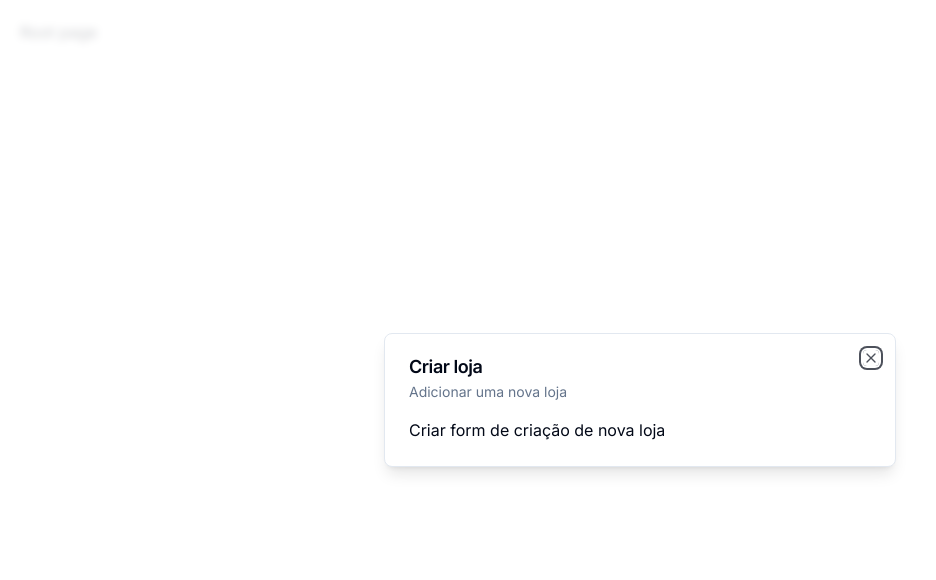
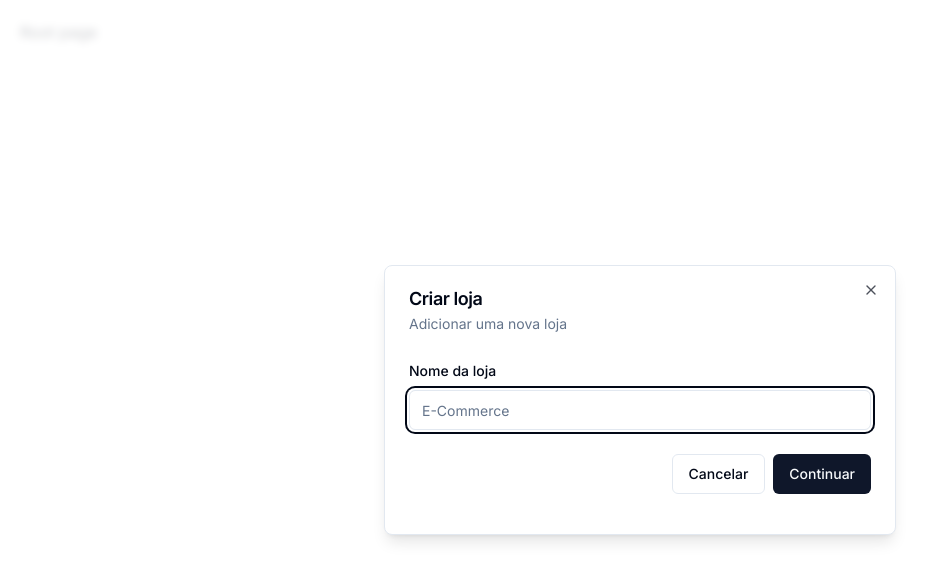
Before and after one commit to arthur-dias/ecomm-admin, a Next.js app: page / in a window 1280 px wide. Shown: the top 580 px of the page, without its empty margins (0-936 px from the left). Built offline with nearby package versions, Linux system fonts and the light colour scheme.

Commit message:
Created form on modal component

```diff
--- a/components/modals/storeModal.tsx
+++ b/components/modals/storeModal.tsx
@@ -1,10 +1,40 @@
 'use client'
 
+import * as z from 'zod'
+import { zodResolver } from '@hookform/resolvers/zod'
+import { useForm } from 'react-hook-form'
 import { useStoreModal } from '@/hooks/useStoreModal'
 import { Modal } from '@/components/ui/modal'
+import {
+  Form,
+  FormControl,
+  FormField,
+  FormItem,
+  FormLabel,
+  FormMessage,
+} from '@/components/ui/form'
+import { Input } from '@/components/ui/input'
+import { Button } from '@/components/ui/button'
+
+const formSchema = z.object({
+  name: z.string().min(1, {
+    message: 'Escreva o nome da sua loja para continuar',
+  }),
+})
 
 export const StoreModal = () => {
   const storeModal = useStoreModal()
+
+  const form = useForm<z.infer<typeof formSchema>>({
+    resolver: zodResolver(formSchema),
+    defaultValues: {
+      name: '',
+    },
+  })
+
+  const onSubmit = async (values: z.infer<typeof formSchema>) => {
+    console.log(values)
+  }
 
   return (
     <Modal
@@ -12,7 +42,33 @@
       description='Adicionar uma nova loja'
       isOpen={storeModal.isOpen}
       onClose={storeModal.onClose}>
-      Criar form de criação de nova loja
+      <div>
+        <div className='space-y-4 py-2 pb-4'>
+          <Form {...form}>
+            <form onSubmit={form.handleSubmit(onSubmit)}>
+              <FormField
+                control={form.control}
+                name='name'
+                render={({ field }) => (
+                  <FormItem>
+                    <FormLabel>Nome da loja</FormLabel>
+                    <FormControl>
+                      <Input placeholder='E-Commerce' {...field} />
+                    </FormControl>
+                    <FormMessage />
+                  </FormItem>
+                )}
+              />
+              <div className='pt-6 space-x-2 flex items-center justify-end w-full'>
+                <Button variant='outline' onClick={storeModal.onClose}>
+                  Cancelar
+                </Button>
+                <Button type='submit'>Continuar</Button>
+              </div>
+            </form>
+          </Form>
+        </div>
+      </div>
     </Modal>
   )
 }
--- /dev/null
+++ b/components/ui/form.tsx
@@ -0,0 +1,176 @@
+import * as React from "react"
+import * as LabelPrimitive from "@radix-ui/react-label"
+import { Slot } from "@radix-ui/react-slot"
+import {
+  Controller,
+  ControllerProps,
+  FieldPath,
+  FieldValues,
+  FormProvider,
+  useFormContext,
+} from "react-hook-form"
+
+import { cn } from "@/lib/utils"
+import { Label } from "@/components/ui/label"
+
+const Form = FormProvider
+
+type FormFieldContextValue<
+  TFieldValues extends FieldValues = FieldValues,
+  TName extends FieldPath<TFieldValues> = FieldPath<TFieldValues>
+> = {
+  name: TName
+}
+
+const FormFieldContext = React.createContext<FormFieldContextValue>(
+  {} as FormFieldContextValue
+)
+
+const FormField = <
+  TFieldValues extends FieldValues = FieldValues,
+  TName extends FieldPath<TFieldValues> = FieldPath<TFieldValues>
+>({
+  ...props
+}: ControllerProps<TFieldValues, TName>) => {
+  return (
+    <FormFieldContext.Provider value={{ name: props.name }}>
+      <Controller {...props} />
+    </FormFieldContext.Provider>
+  )
+}
+
+const useFormField = () => {
+  const fieldContext = React.useContext(FormFieldContext)
+  const itemContext = React.useContext(FormItemContext)
+  const { getFieldState, formState } = useFormContext()
+
+  const fieldState = getFieldState(fieldContext.name, formState)
+
+  if (!fieldContext) {
+    throw new Error("useFormField should be used within <FormField>")
+  }
+
+  const { id } = itemContext
+
+  return {
+    id,
+    name: fieldContext.name,
+    formItemId: `${id}-form-item`,
+    formDescriptionId: `${id}-form-item-description`,
+    formMessageId: `${id}-form-item-message`,
+    ...fieldState,
+  }
+}
+
+type FormItemContextValue = {
+  id: string
+}
+
+const FormItemContext = React.createContext<FormItemContextValue>(
+  {} as FormItemContextValue
+)
+
+const FormItem = React.forwardRef<
+  HTMLDivElement,
+  React.HTMLAttributes<HTMLDivElement>
+>(({ className, ...props }, ref) => {
+  const id = React.useId()
+
+  return (
+    <FormItemContext.Provider value={{ id }}>
+      <div ref={ref} className={cn("space-y-2", className)} {...props} />
+    </FormItemContext.Provider>
+  )
+})
+FormItem.displayName = "FormItem"
+
+const FormLabel = React.forwardRef<
+  React.ElementRef<typeof LabelPrimitive.Root>,
+  React.ComponentPropsWithoutRef<typeof LabelPrimitive.Root>
+>(({ className, ...props }, ref) => {
+  const { error, formItemId } = useFormField()
+
+  return (
+    <Label
+      ref={ref}
+      className={cn(error && "text-destructive", className)}
+      htmlFor={formItemId}
+      {...props}
+    />
+  )
+})
+FormLabel.displayName = "FormLabel"
+
+const FormControl = React.forwardRef<
+  React.ElementRef<typeof Slot>,
+  React.ComponentPropsWithoutRef<typeof Slot>
+>(({ ...props }, ref) => {
+  const { error, formItemId, formDescriptionId, formMessageId } = useFormField()
+
+  return (
+    <Slot
+      ref={ref}
+      id={formItemId}
+      aria-describedby={
+        !error
+          ? `${formDescriptionId}`
+          : `${formDescriptionId} ${formMessageId}`
+      }
+      aria-invalid={!!error}
+      {...props}
+    />
+  )
+})
+FormControl.displayName = "FormControl"
+
+const FormDescription = React.forwardRef<
+  HTMLParagraphElement,
+  React.HTMLAttributes<HTMLParagraphElement>
+>(({ className, ...props }, ref) => {
+  const { formDescriptionId } = useFormField()
+
+  return (
+    <p
+      ref={ref}
+      id={formDescriptionId}
+      className={cn("text-sm text-muted-foreground", className)}
+      {...props}
+    />
+  )
+})
+FormDescription.displayName = "FormDescription"
+
+const FormMessage = React.forwardRef<
+  HTMLParagraphElement,
+  React.HTMLAttributes<HTMLParagraphElement>
+>(({ className, children, ...props }, ref) => {
+  const { error, formMessageId } = useFormField()
+  const body = error ? String(error?.message) : children
+
+  if (!body) {
+    return null
+  }
+
+  return (
+    <p
+      ref={ref}
+      id={formMessageId}
+      className={cn("text-sm font-medium text-destructive", className)}
+      {...props}
+    >
+      {body}
+    </p>
+  )
+})
+FormMessage.displayName = "FormMessage"
+
+export {
+  useFormField,
+  Form,
+  FormItem,
+  FormLabel,
+  FormControl,
+  FormDescription,
+  FormMessage,
+  FormField,
+}
--- /dev/null
+++ b/components/ui/input.tsx
@@ -0,0 +1,25 @@
+import * as React from "react"
+
+import { cn } from "@/lib/utils"
+
+export interface InputProps
+  extends React.InputHTMLAttributes<HTMLInputElement> {}
+
+const Input = React.forwardRef<HTMLInputElement, InputProps>(
+  ({ className, type, ...props }, ref) => {
+    return (
+      <input
+        type={type}
+        className={cn(
+          "flex h-10 w-full rounded-md border border-input bg-background px-3 py-2 text-sm ring-offset-background file:border-0 file:bg-transparent file:text-sm file:font-medium placeholder:text-muted-foreground focus-visible:outline-none focus-visible:ring-2 focus-visible:ring-ring focus-visible:ring-offset-2 disabled:cursor-not-allowed disabled:opacity-50",
+          className
+        )}
+        ref={ref}
+        {...props}
+      />
+    )
+  }
+)
+Input.displayName = "Input"
+
+export { Input }
--- /dev/null
+++ b/components/ui/label.tsx
@@ -0,0 +1,26 @@
+"use client"
+
+import * as React from "react"
+import * as LabelPrimitive from "@radix-ui/react-label"
+import { cva, type VariantProps } from "class-variance-authority"
+
+import { cn } from "@/lib/utils"
+
+const labelVariants = cva(
+  "text-sm font-medium leading-none peer-disabled:cursor-not-allowed peer-disabled:opacity-70"
+)
+
+const Label = React.forwardRef<
+  React.ElementRef<typeof LabelPrimitive.Root>,
+  React.ComponentPropsWithoutRef<typeof LabelPrimitive.Root> &
+    VariantProps<typeof labelVariants>
+>(({ className, ...props }, ref) => (
+  <LabelPrimitive.Root
+    ref={ref}
+    className={cn(labelVariants(), className)}
+    {...props}
+  />
+))
+Label.displayName = LabelPrimitive.Root.displayName
+
+export { Label }
--- a/package.json
+++ b/package.json
@@ -11,7 +11,9 @@
   "dependencies": {
     "@clerk/localizations": "^1.26.2",
     "@clerk/nextjs": "^4.25.1",
+    "@hookform/resolvers": "^3.3.1",
     "@radix-ui/react-dialog": "^1.0.5",
+    "@radix-ui/react-label": "^2.0.2",
     "@radix-ui/react-slot": "^1.0.2",
     "class-variance-authority": "^0.7.0",
     "clsx": "^2.0.0",
@@ -19,8 +21,10 @@
     "next": "latest",
     "react": "latest",
     "react-dom": "latest",
+    "react-hook-form": "^7.47.0",
     "tailwind-merge": "^1.14.0",
     "tailwindcss-animate": "^1.0.7",
+    "zod": "^3.22.2",
     "zustand": "^4.4.2"
   },
   "devDependencies": {
```
Also changed, not shown: 1 other file (tests, documents, lock files or other folders).
